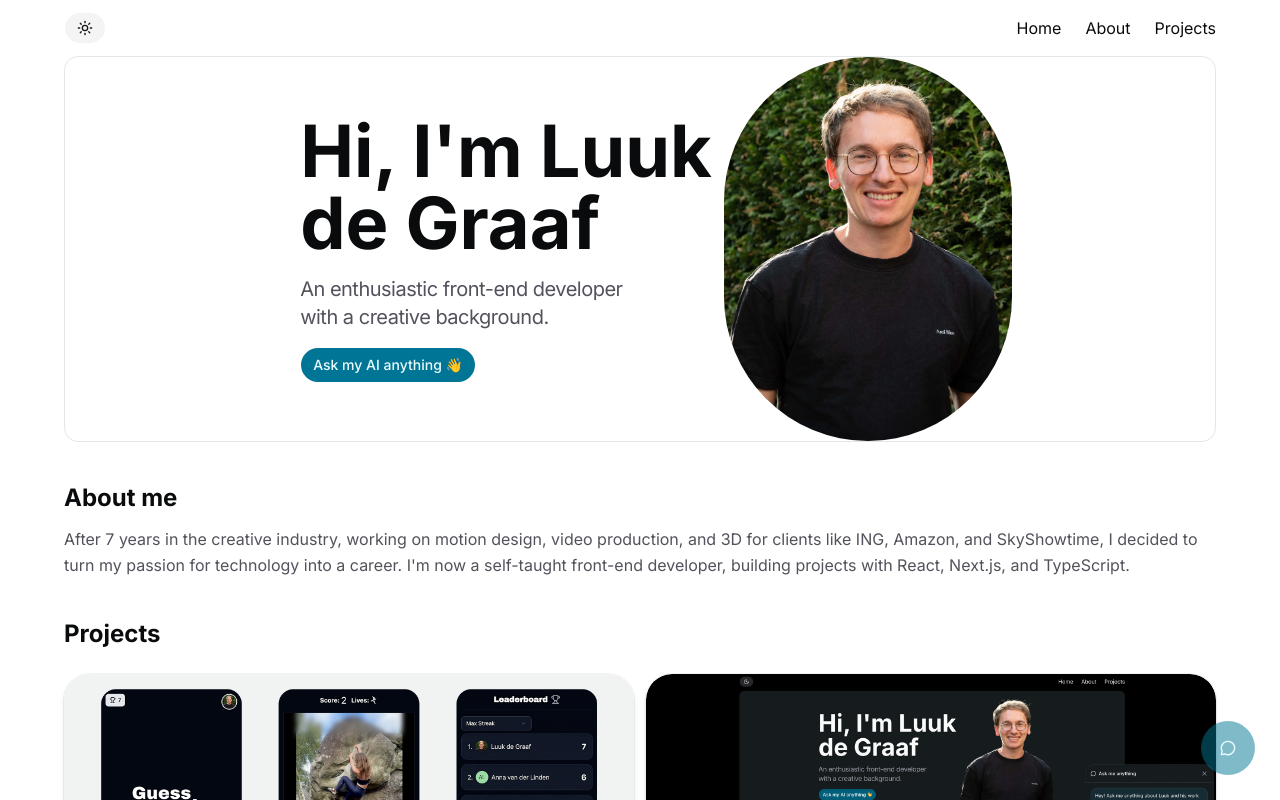
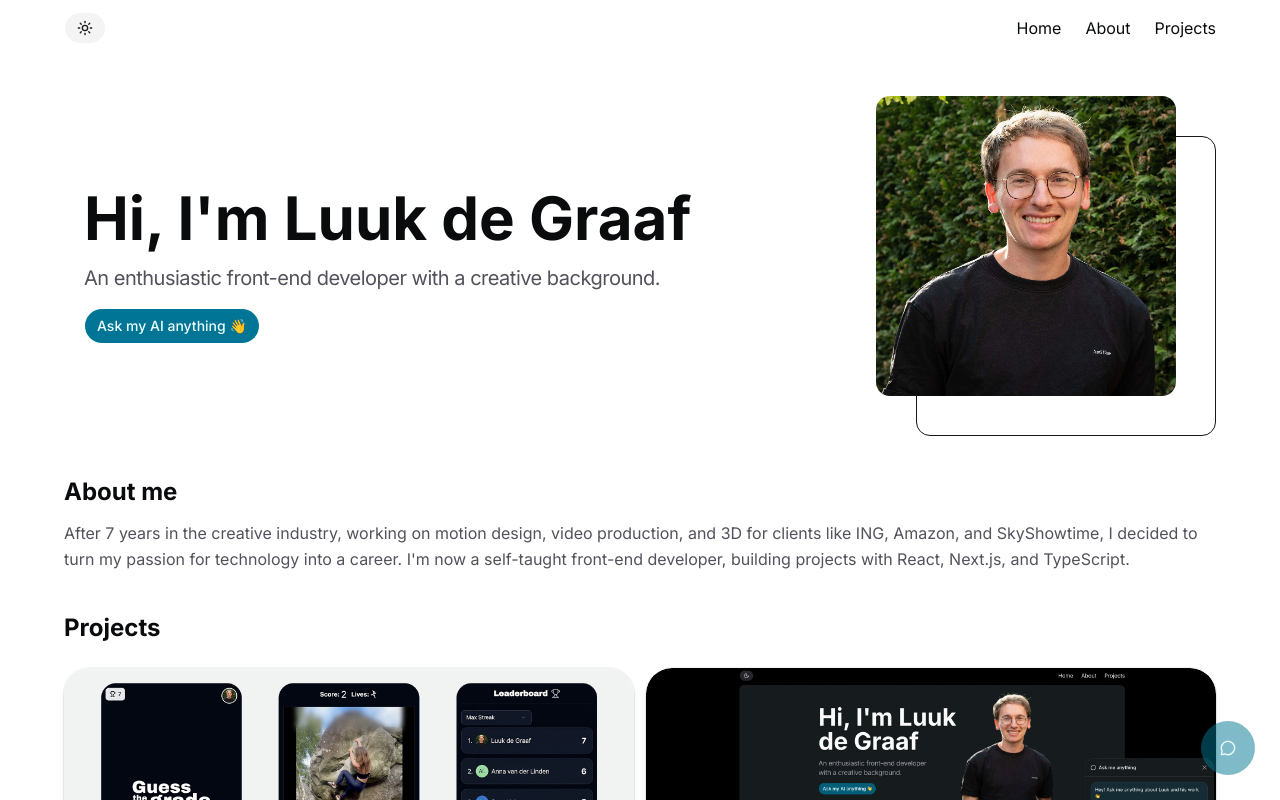
Before and after one commit to luukdg/my-portfolio, a Next.js app: page / in a window 1280 px wide. Shown: the top 800 px of the page. Built offline with nearby package versions, Linux system fonts and the light colour scheme.

Commit message:
feat: integrate chatbot functionality and enhance welcome section

```diff
--- a/app/page.tsx
+++ b/app/page.tsx
@@ -1,16 +1,23 @@
+"use client";
+
 import { NavBar } from "@/components/sections/navbar";
 import { Welcome } from "@/components/sections/welcome";
 import { AboutMe } from "@/components/sections/aboutme";
 import { Projects } from "@/components/sections/projects";
 import { Resume } from "@/components/sections/resume";
 import { Contact } from "@/components/sections/contact";
+import Chatbot from "@/components/ui/Chatbot";
+import { useState } from "react";
 
 export default function Home() {
+  const [isChatbotOpen, setIsChatbotOpen] = useState(false);
+
   return (
     <div className="flex flex-col flex-1 items-center justify-center dark:bg-black">
       <NavBar className="w-full flex flex-1 flex-row justify-between max-w-7xl py-3 px-5 sm:px-16" />
       <main className="gap-10 flex flex-1 w-full max-w-7xl flex-col items-center px-5 sm:px-16 bg-white dark:bg-black sm:items-start">
-        <Welcome />
+        <Chatbot isOpen={isChatbotOpen} setIsOpen={setIsChatbotOpen} />
+        <Welcome setIsChatbotOpen={setIsChatbotOpen} />
         <AboutMe />
         <Projects />
         <Resume />
--- a/components/sections/welcome.tsx
+++ b/components/sections/welcome.tsx
@@ -1,26 +1,36 @@
 import Image from "next/image";
-import Chatbot from "@/components/ui/Chatbot";
+import { Button } from "../ui/button";
 
-export function Welcome() {
+interface WelcomeProps {
+  setIsChatbotOpen: (isOpen: boolean) => void;
+}
+
+export function Welcome({ setIsChatbotOpen }: WelcomeProps) {
   return (
-    <div className="relative flex flex-row w-full sm:justify-center sm:items-center dark:bg-card dark:border-card border rounded-xl overflow-hidden">
+    <div className="relative flex flex-row w-full rounded-xl items-center justify-between gap-10 pt-10">
       <div className="flex flex-col gap-4 py-10 z-1 pl-5 items-start">
-        <h1 className="text-4xl sm:text-5xl md:text-6xl lg:text-7xl font-bold whitespace-nowrap">
-          Hi, I'm Luuk <br /> de Graaf
+        <h1 className="text-4xl sm:text-5xl md:text-6xl font-bold whitespace-nowrap">
+          Hi, I'm Luuk <br className="block sm:hidden" /> de Graaf
         </h1>
         <p className="text-sm md:text-xl text-leading text-zinc-600 dark:text-zinc-400 tracking-tight whitespace-nowrap">
           An enthusiastic <br className="block sm:hidden" /> front-end developer{" "}
-          <br /> with a creative background.
+          <br className="block sm:hidden" /> with a creative background.
         </p>
-        <Chatbot />
+        <Button onClick={() => setIsChatbotOpen(true)}>
+          Ask my AI anything 👋
+        </Button>
       </div>
-      <div className="absolute sm:relative h-72 w-55 md:w-72 md:h-96 -right-3 z-0 sm:z-auto">
-        <Image
-          src="/portret.jpg"
-          alt="Luuk de Graaf"
-          fill
-          className="object-top object-cover rounded-full"
-        />
+      <div className="flex w-full h-full items-center justify-end pr-10 pb-10">
+        <div className="relative w-[300px] h-[300px]">
+          <Image
+            src="/portret.jpg"
+            alt="Luuk de Graaf"
+            width={300} // Intrinsic image dimensions for Next.js Image component
+            height={300} // Intrinsic image dimensions for Next.js Image component
+            className="absolute object-cover w-full h-full inset-0 z-1 rounded-xl"
+          />
+          <div className="absolute left-10 top-10 w-full h-full border-secondary-foreground border-1 inset-0 -z-0 rounded-xl"></div>
+        </div>
       </div>
     </div>
   );
--- a/components/ui/Chatbot.tsx
+++ b/components/ui/Chatbot.tsx
@@ -10,8 +10,12 @@ interface Message {
   content: string;
 }
 
-export default function Chatbot() {
-  const [isOpen, setIsOpen] = useState(false);
+interface ChatBotOpen {
+  isOpen: boolean;
+  setIsOpen: (isOpen: boolean) => void;
+}
+
+export default function Chatbot({ isOpen, setIsOpen }: ChatBotOpen) {
   const [messages, setMessages] = useState<Message[]>([
     {
       role: "assistant",
@@ -73,7 +77,6 @@ export default function Chatbot() {
   return (
     <>
       {/* Floating Button */}
-      <Button onClick={() => setIsOpen(!isOpen)}>Ask my AI anything 👋</Button>
       <Button
         className={`fixed bottom-6 right-6 z-50  w-16 h-16 sm:w-14 sm:h-14 bg-primary/50 rounded-full
             flex items-center justify-center ${isOpen ? "hidden sm:flex" : "flex"}`}
```
Also changed, not shown: public/portret.jpg.
